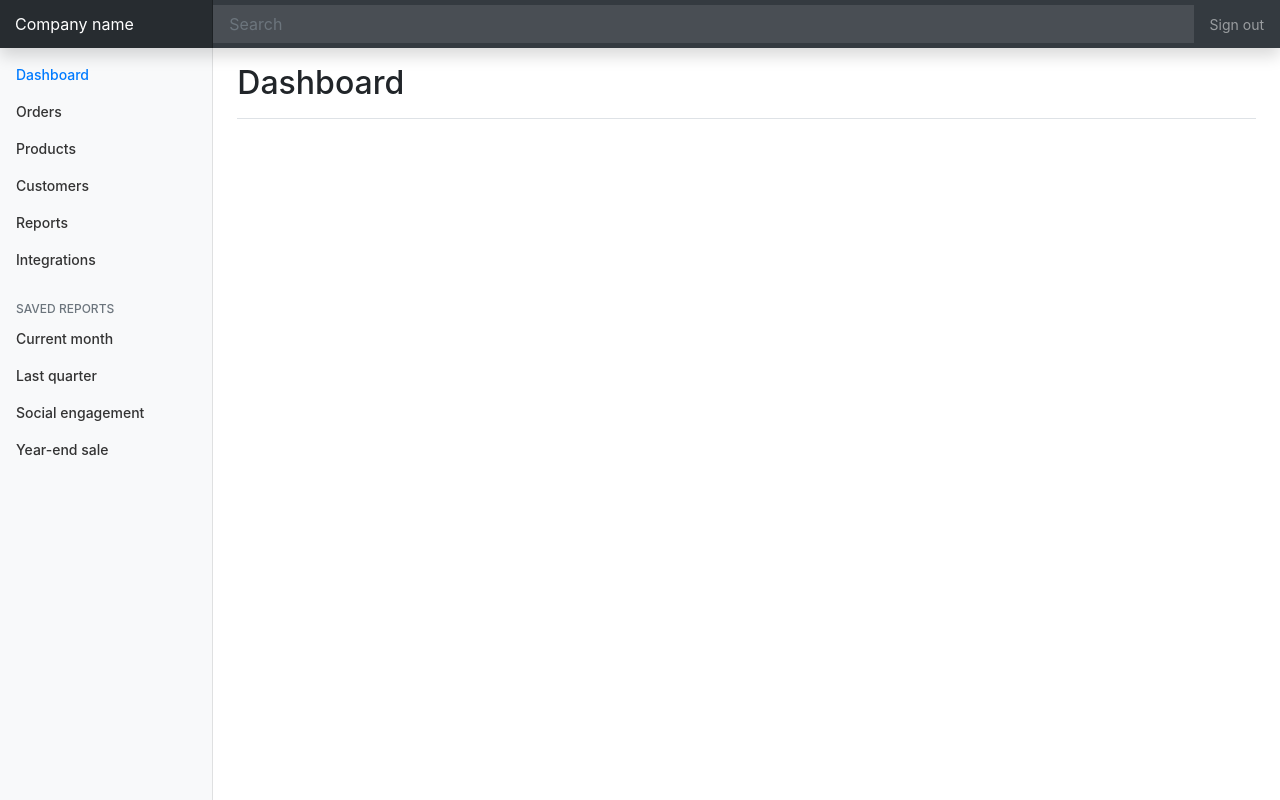
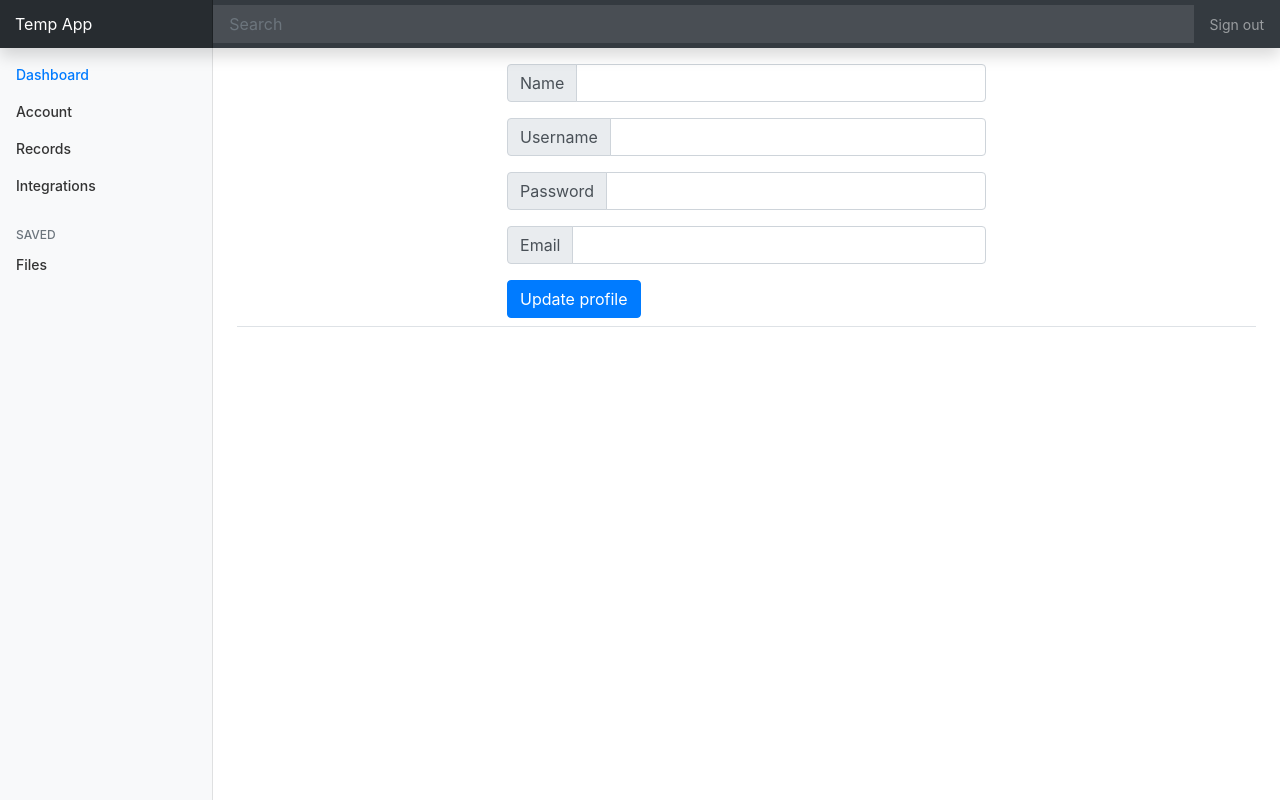
Before and after one commit to lu1tr0n/temp-app, a Yii app: template views/site/profile.php in a window 1280 px wide. Run offline with PHP 8.4 and a stand-in for Yii, Linux system fonts and the light colour scheme; the template is opened without the code that fills it, so the values that code supplies are empty; some libraries are stand-ins or nearby versions.

Commit message:
Se agrego cambios en la vista, y se agrego obtener informacion del usuario logueado

```diff
--- a/common/components/Utils.php
+++ b/common/components/Utils.php
@@ -2,7 +2,8 @@
 namespace common\components;
 
 use Yii;
-use yii\helpers as YiiHelper;
+use yii\helpers;
+use yii\helpers\Url;
 
 class Utils {
 
@@ -18,7 +19,7 @@ class Utils {
         //Yii::$app->session->open();
         if (!(Yii::$app->session->isActive && Yii::$app->session->get('auth') != "")) {
             Yii::$app->session->destroy();
-            header('Location: /login/index');
+            header('Location: '.Url::to(['login/logout']));
         }
         //Yii::$app->session->close();
     }
--- a/config/web.php
+++ b/config/web.php
@@ -63,7 +63,7 @@ $config = [
     /**
      * Define route main
      */
-    'defaultRoute' => 'site/dashboard',
+    'defaultRoute' => 'login/index',
 ];
 
 if (YII_ENV_DEV) {
--- a/controllers/LoginController.php
+++ b/controllers/LoginController.php
@@ -92,7 +92,7 @@
                         Yii::$app->session->set('user-id', $response->data['user']['_id']);
                         Yii::$app->session->set('username', $response->data['user']['username']);
                         Yii::$app->session->set('auth', base64_encode("$username:$password"));
-                        return $this->redirect(['/site/dashboard']);
+                        return $this->redirect(['/site/profile']);
                     } else {
                         Yii::$app->session->setFlash('error', "Username or Password incorrect!.");
                         return $this->redirect(['/login/index']);
--- a/views/layouts/main.php
+++ b/views/layouts/main.php
@@ -29,7 +29,7 @@ AppAsset::register($this);
 <?php $this->beginBody() ?>
 
 <nav class="navbar navbar-dark fixed-top bg-dark flex-md-nowrap p-0 shadow">
-  <a class="navbar-brand col-sm-3 col-md-2 mr-0" href="#">Company name</a>
+  <a class="navbar-brand col-sm-3 col-md-2 mr-0" href="#">Temp App</a>
   <input class="form-control form-control-dark w-100" type="text" placeholder="Search" aria-label="Search">
   <ul class="navbar-nav px-3">
     <li class="nav-item text-nowrap">
@@ -52,27 +52,16 @@ AppAsset::register($this);
           <li class="nav-item">
             <a class="nav-link" href="#">
               <span data-feather="file"></span>
-              Orders
+              Account
             </a>
           </li>
           <li class="nav-item">
             <a class="nav-link" href="#">
               <span data-feather="shopping-cart"></span>
-              Products
+              Records
             </a>
           </li>
-          <li class="nav-item">
-            <a class="nav-link" href="#">
-              <span data-feather="users"></span>
-              Customers
-            </a>
-          </li>
-          <li class="nav-item">
-            <a class="nav-link" href="#">
-              <span data-feather="bar-chart-2"></span>
-              Reports
-            </a>
-          </li>
+
           <li class="nav-item">
             <a class="nav-link" href="#">
               <span data-feather="layers"></span>
@@ -82,7 +71,7 @@ AppAsset::register($this);
         </ul>
 
         <h6 class="sidebar-heading d-flex justify-content-between align-items-center px-3 mt-4 mb-1 text-muted">
-          <span>Saved reports</span>
+          <span>Saved</span>
           <a class="d-flex align-items-center text-muted" href="#">
             <span data-feather="plus-circle"></span>
           </a>
@@ -91,27 +80,10 @@ AppAsset::register($this);
           <li class="nav-item">
             <a class="nav-link" href="#">
               <span data-feather="file-text"></span>
-              Current month
+              Files
             </a>
           </li>
-          <li class="nav-item">
-            <a class="nav-link" href="#">
-              <span data-feather="file-text"></span>
-              Last quarter
-            </a>
-          </li>
-          <li class="nav-item">
-            <a class="nav-link" href="#">
-              <span data-feather="file-text"></span>
-              Social engagement
-            </a>
-          </li>
-          <li class="nav-item">
-            <a class="nav-link" href="#">
-              <span data-feather="file-text"></span>
-              Year-end sale
-            </a>
-          </li>
+
         </ul>
       </div>
     </nav>
@@ -119,8 +91,9 @@ AppAsset::register($this);
     <main role="main" class="col-md-9 ml-sm-auto col-lg-10 px-4">
       <div class="d-flex justify-content-between flex-wrap flex-md-nowrap align-items-center pt-3 pb-2 mb-3 border-bottom">
         <!-- Content -->
-        <h1 class="h2">Dashboard</h1>
+        <!-- <h1 class="h2">Dashboard</h1> -->
 
+        <?= $content ?>
       </div>
 
     </main>
--- a/views/site/dashboard.php
+++ b/views/site/dashboard.php
@@ -0,0 +1,6 @@
+<h2>Dashboard</h2>
+<div class="container-fluid">
+    <div class="row">
+
+    </div>
+</div>
--- a/views/site/profile.php
+++ b/views/site/profile.php
@@ -0,0 +1,39 @@
+<div class="container">
+  <div class="row">
+    <div class="col"></div>
+    <div class="col-6">
+    <div class="input-group mb-3">
+        <div class="input-group-prepend">
+                <span class="input-group-text" id="basic-addon3">Name</span>
+            </div>
+            <input type="text" class="form-control" id="basic-url" aria-describedby="basic-addon3" value="<?php echo $data['name'] ?>">
+        </div>
+
+        <div class="input-group mb-3">
+            <div class="input-group-prepend">
+                <span class="input-group-text" id="basic-addon3">Username</span>
+            </div>
+            <input type="text" class="form-control" id="basic-url" aria-describedby="basic-addon3" value="<?php echo $data['username']; ?>">
+        </div>
+
+        <div class="input-group mb-3">
+            <div class="input-group-prepend">
+                <span class="input-group-text" id="basic-addon3">Password</span>
+            </div>
+            <input type="text" class="form-control" id="basic-url" aria-describedby="basic-addon3">
+        </div>
+
+        <div class="input-group mb-3">
+            <div class="input-group-prepend">
+                <span class="input-group-text" id="basic-addon3">Email</span>
+            </div>
+            <input type="text" class="form-control" id="basic-url" aria-describedby="basic-addon3" value="<?php echo $data['email']; ?>">
+        </div>
+
+        <div class="input-group m3">
+            <button type="button" class="btn btn-primary">Update profile</button>
+        </div>
+    </div>
+    <div class="col"></div>
+  </div>
+</div>
```
Also changed, not shown: controllers/SiteController.php (+53 -2 lines), views/login/index.php (+3 -16 lines), views/site/index.php (added).
